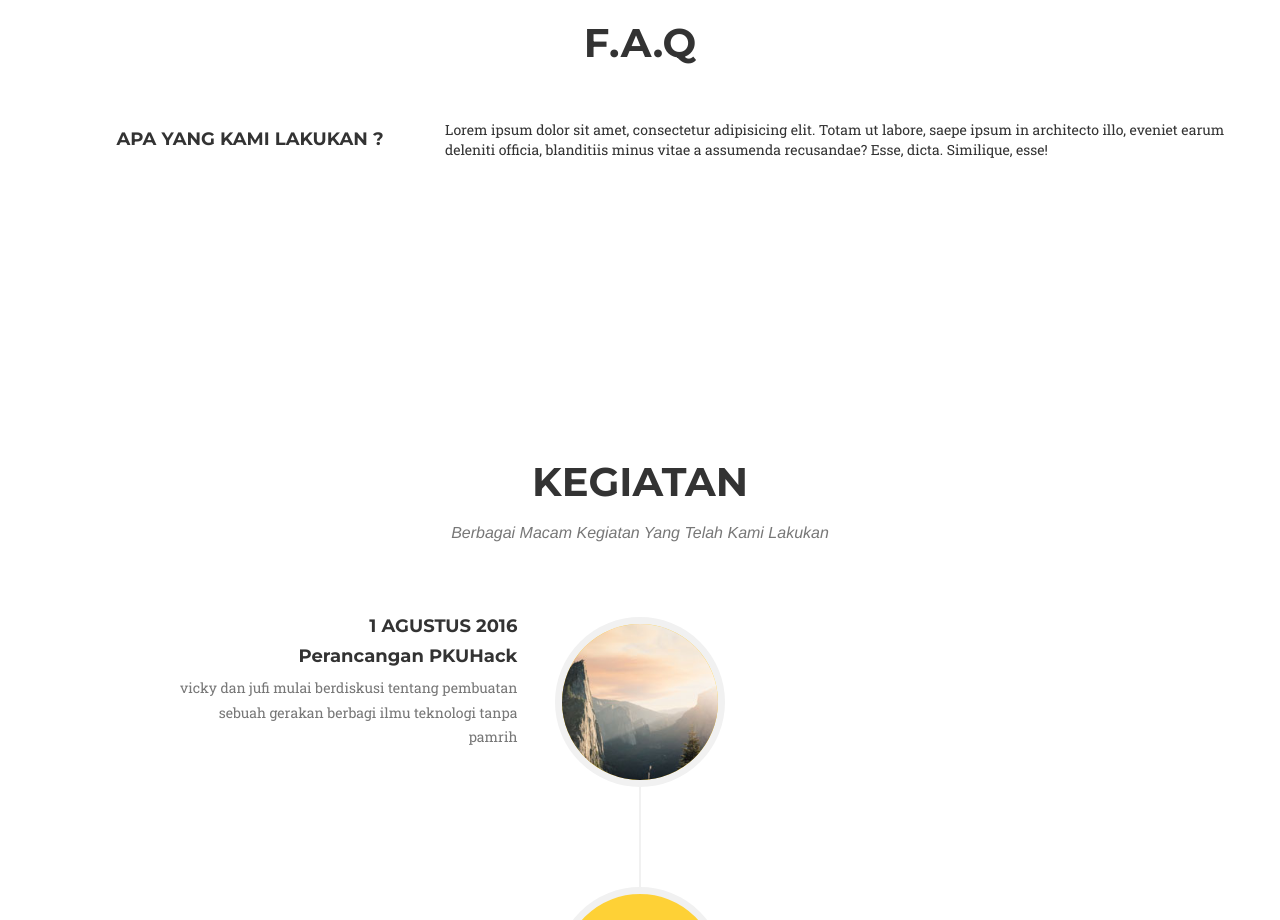
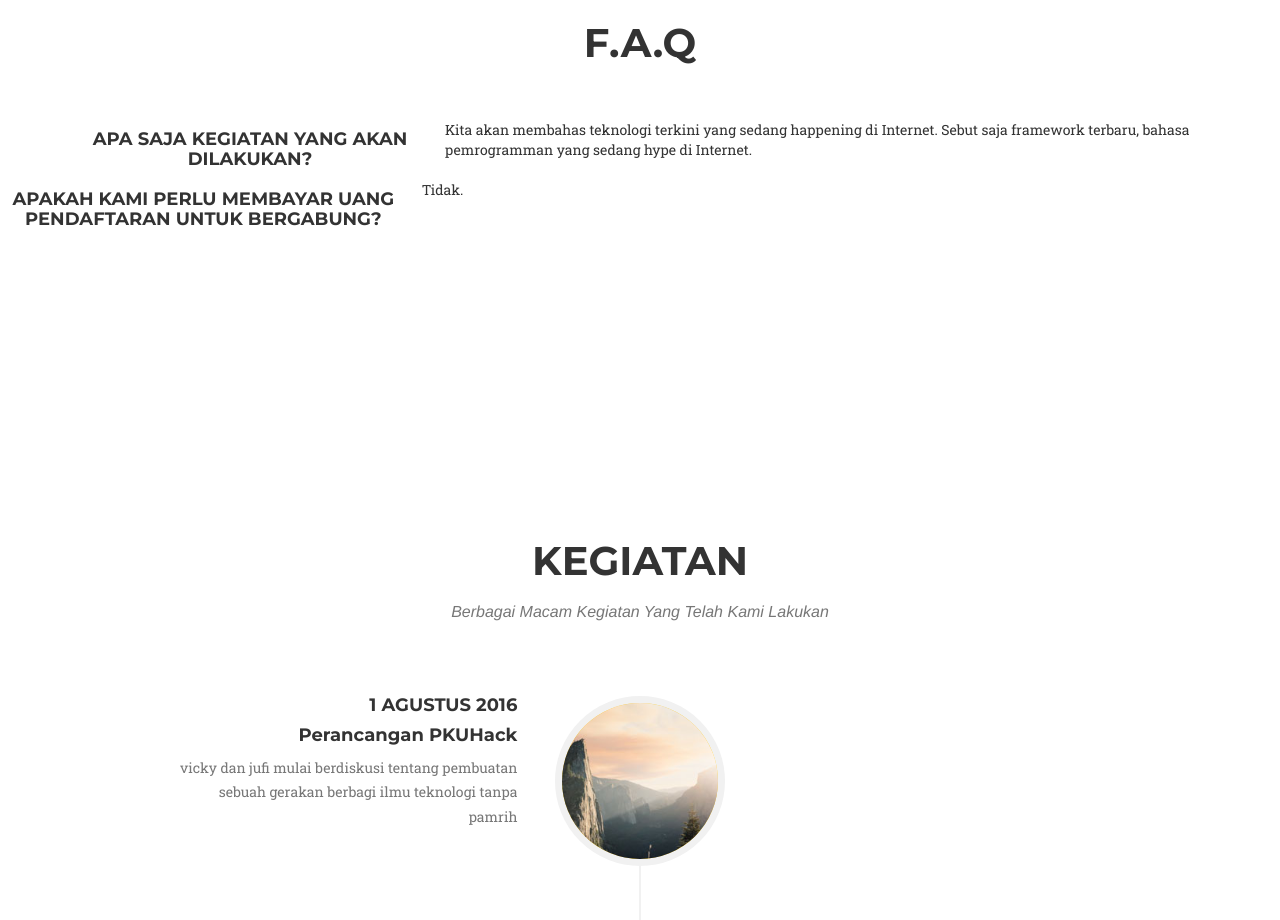
Before and after one commit to pkuhack/pkuhack.github.io, a website: page index.html in a window 1280 px wide. Shown: the part 1280-2200 px from the top of the page. Drawn offline with nearby package versions, Linux system fonts and the light colour scheme; a web font is replaced by a local one.

Commit message:
Update index.html

```diff
--- a/index.html
+++ b/index.html
@@ -216,12 +216,31 @@
             </div>
 
             <div class="row">
-                <div class="col-lg-4 text-center"><h4 class="section-heading">Apa yang kami lakukan ?</h4></div>
+                <div class="col-lg-4 text-center">
+                    <h4 class="section-heading">
+                        Apa saja kegiatan yang akan dilakukan?
+                    </h4>
+                </div>
 
                 <div class="col-lg08">
-                Lorem ipsum dolor sit amet, consectetur adipisicing elit. Totam ut labore, saepe ipsum in architecto illo, eveniet earum deleniti officia, blanditiis minus vitae a assumenda recusandae? Esse, dicta. Similique, esse!
+                Kita akan membahas teknologi terkini yang sedang happening di Internet. Sebut saja framework terbaru, bahasa pemrogramman yang sedang hype di Internet.
                 </div>
              </div>
+
+        </div>
+
+        <div class="row">
+                <div class="col-lg-4 text-center">
+                    <h4 class="section-heading">
+                        Apakah kami perlu membayar uang pendaftaran untuk bergabung?
+                    </h4>
+                </div>
+
+                <div class="col-lg08">
+                Tidak.
+                </div>
+        </div>
+
 
         </div>
     </section>
```
